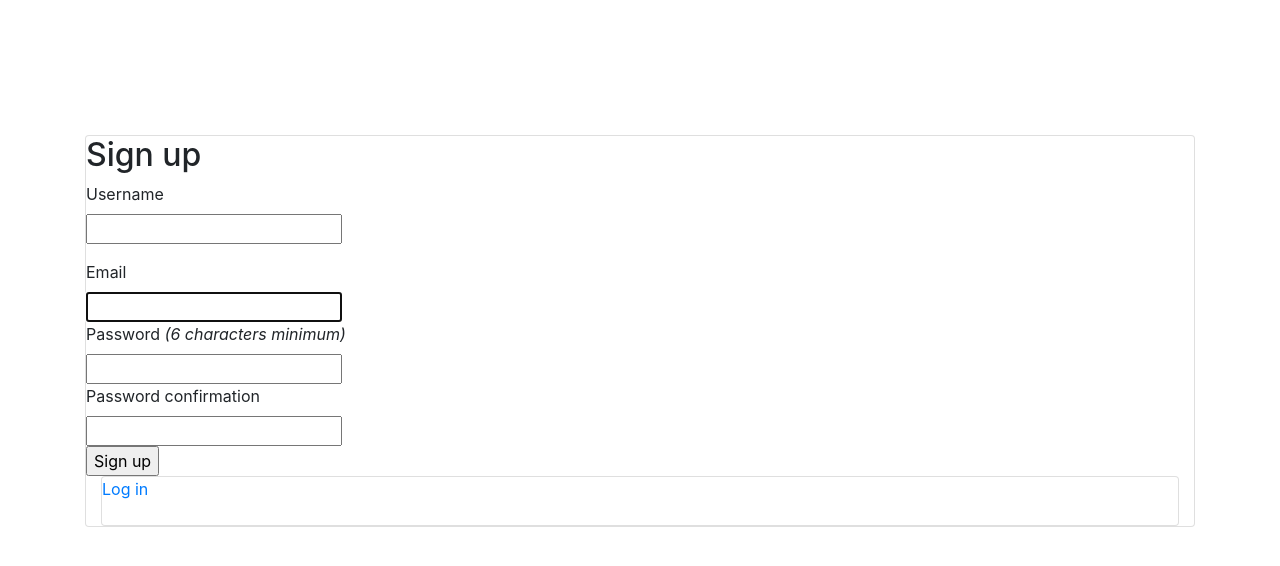
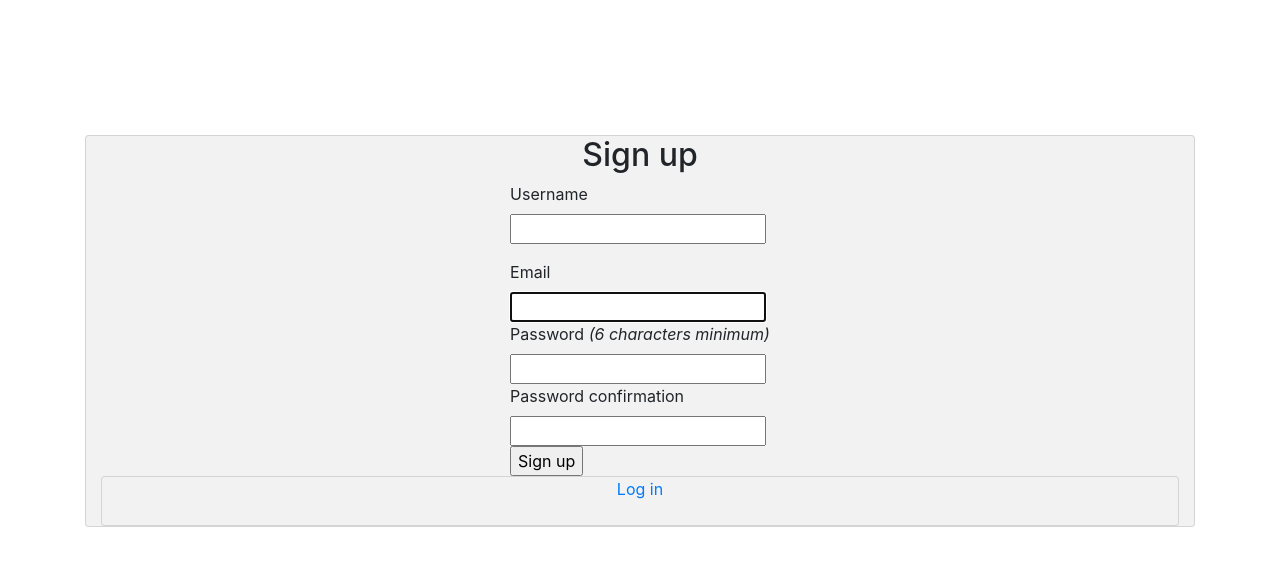
Before and after one commit to Guy-Norkunas/Rails-Group-Project, a Rails app: page /users/sign_up in a window 1280 px wide. Shown: the top 566 px of the page. Run offline with Rails 7, Linux system fonts and the light colour scheme; style sheets or scripts are compiled from the project's sources.

Commit message:
restructured /styles and added login stylesheet

```diff
--- a/app/assets/stylesheets/main.scss
+++ b/app/assets/stylesheets/main.scss
@@ -1,7 +1,8 @@
 @use "sass:math";
 
-@import 'styles/homepage/post';
+@import 'styles/shared/post';
 @import 'styles/shared/nav';
+@import 'styles/pages/login';
 
 body {
   margin: 0px;
--- /dev/null
+++ b/app/assets/stylesheets/styles/pages/login.scss
@@ -0,0 +1,5 @@
+#login-cont {
+  background-color: rgb(242,	242,	242);
+  display: flex;
+  align-items: center;
+}
```
Also changed, not shown: app/assets/stylesheets/styles/pages/homepage.scss (added), app/assets/stylesheets/styles/shared/post.scss (renamed from app/assets/stylesheets/styles/homepage/post.scss).
